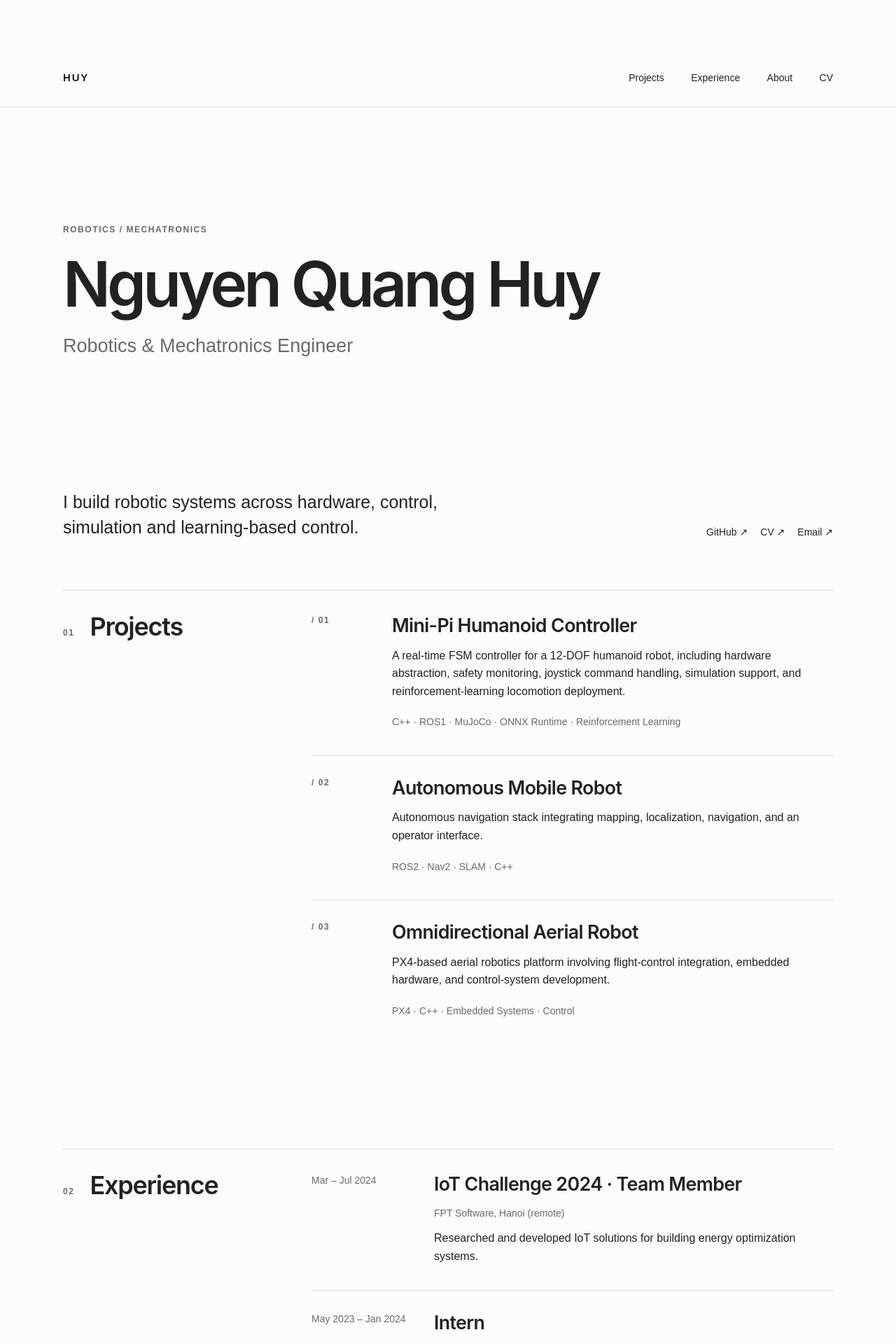
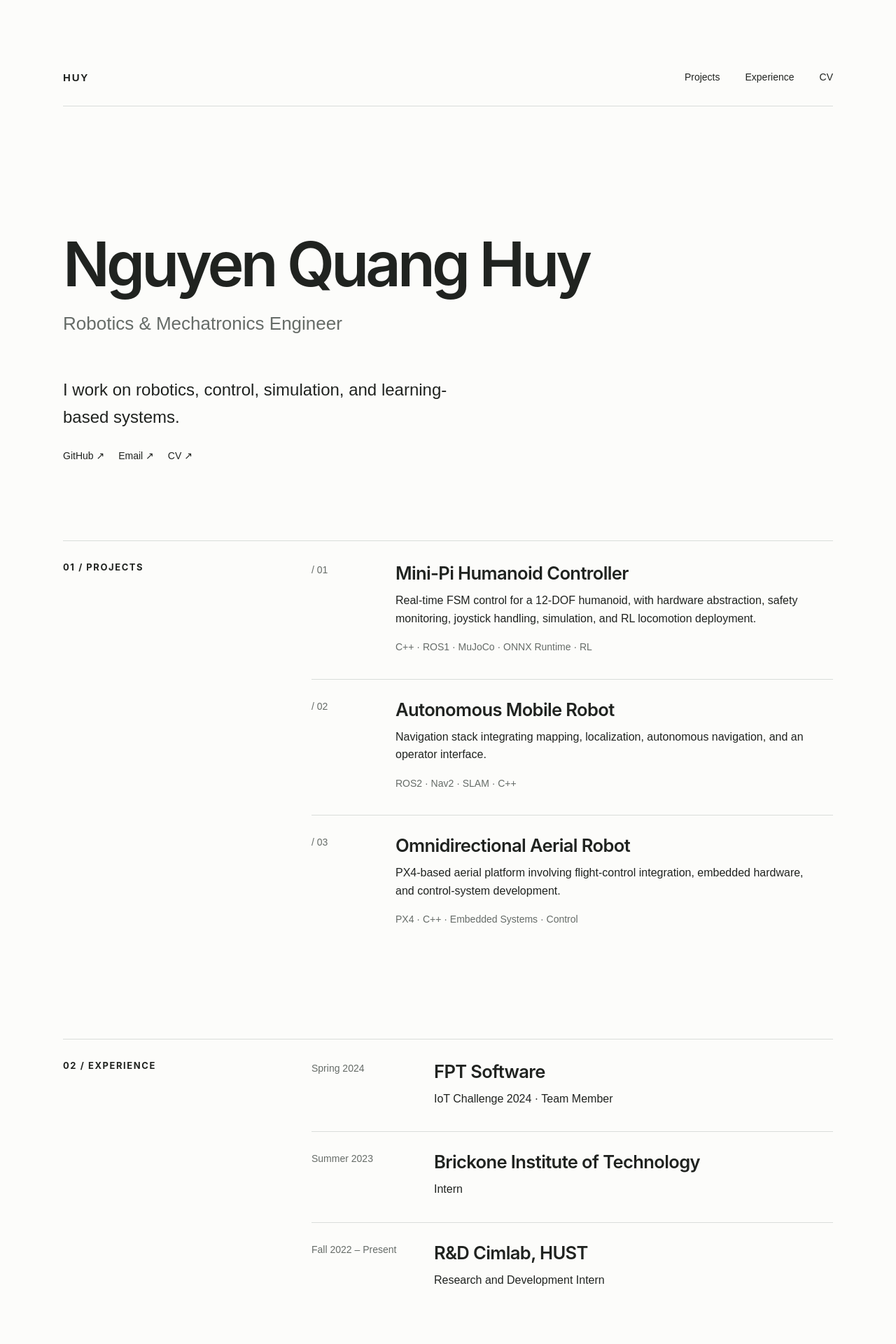
Before and after one commit to huynq03/huynq03.github.io, a Jekyll site: the page built from _pages/about.md, in a window 1280 px wide. Shown: the top 1920 px of the page at 70% size. Built offline with Jekyll 4.4.1, drawn with Linux system fonts in a browser that asks for light colours; some of the changed text lies outside the part shown.

Commit message:
restructure

```diff
--- a/_config.yml
+++ b/_config.yml
@@ -11,7 +11,7 @@ locale                   : "en-US"
 title                    : "Nguyen Quang Huy"
 title_separator          : "-"
 name                     : &name "Nguyen Quang Huy"
-description              : &description "Robotics and Mechatronics Engineering portfolio of Nguyen Quang Huy"
+description              : &description "personal description"
 url                      : https://huynq03.github.io # the base hostname & protocol for your site e.g. "https://mmistakes.github.io"
 baseurl                  : "" # the subpath of your site, e.g. "/blog"
 repository               : "huynq03/huynq03.github.io"
@@ -217,7 +217,7 @@ collections:
     output: true
     permalink: /:collection/:path/
   portfolio:
-    output: false
+    output: true
     permalink: /:collection/:path/
   # talks:
   #   output: false
--- a/_data/navigation.yml
+++ b/_data/navigation.yml
@@ -3,7 +3,5 @@ main:
     url: /#projects
   - title: Experience
     url: /#experience
-  - title: About
-    url: /#about
   - title: CV
-    url: /files/Nguyen-Quang-Huy-CV.pdf
+    url: /cv/
--- a/_layouts/portfolio-home.html
+++ b/_layouts/portfolio-home.html
@@ -6,25 +6,18 @@ layout: compress
 <head>
   <meta charset="utf-8">
   <meta name="viewport" content="width=device-width, initial-scale=1">
-    <meta name="description" content="Nguyen Quang Huy — Robotics & Mechatronics Engineer. Projects in robotic systems, control, simulation, and learning-based control.">
-    <title>Nguyen Quang Huy — Robotics & Mechatronics Engineer</title>
+  <meta name="description" content="Nguyen Quang Huy — Robotics & Mechatronics Engineer">
+  <title>Nguyen Quang Huy — Robotics &amp; Mechatronics Engineer</title>
   <link rel="stylesheet" href="{{ '/assets/css/main.css' | relative_url }}">
 </head>
 <body class="portfolio-site">
-    <header class="portfolio-header">
-      <div class="portfolio-container portfolio-header__inner">
-        <a class="portfolio-brand" href="{{ '/' | relative_url }}" aria-label="Huy, home">HUY</a>
-        <nav class="portfolio-nav" aria-label="Main navigation">
+  <header class="portfolio-header portfolio-container">
+    <a class="portfolio-brand" href="{{ '/' | relative_url }}">HUY</a>
+    <nav aria-label="Main navigation">
       {% for link in site.data.navigation.main %}<a href="{{ link.url | relative_url }}">{{ link.title }}</a>{% endfor %}
     </nav>
-      </div>
   </header>
-    <main id="main-content" class="portfolio-container">
-      {{ content }}
-    </main>
-    <footer class="portfolio-footer portfolio-container">
-      <span>© {{ 'now' | date: '%Y' }} Nguyen Quang Huy</span>
-      <a href="mailto:{{ site.author.email }}">Email ↗</a>
-    </footer>
+  <main class="portfolio-container">{{ content }}</main>
+  <footer class="portfolio-footer portfolio-container">© {{ 'now' | date: '%Y' }} Nguyen Quang Huy</footer>
 </body>
 </html>
--- a/_pages/about.md
+++ b/_pages/about.md
@@ -8,52 +8,47 @@ redirect_from:
 ---
 
 <section class="portfolio-hero" aria-labelledby="hero-title">
-  <div>
-    <p class="portfolio-eyebrow">Robotics / Mechatronics</p>
-    <h1 id="hero-title">Nguyen Quang Huy</h1>
-    <p class="portfolio-hero__role">Robotics &amp; Mechatronics Engineer</p>
-  </div>
-  <div class="portfolio-hero__bottom">
-    <p>I build robotic systems across hardware, control, simulation and learning-based control.</p>
-    <div class="portfolio-links" aria-label="Contact links">
-      <a href="https://github.com/huynq03">GitHub ↗</a>
-      <a href="{{ '/files/Nguyen-Quang-Huy-CV.pdf' | relative_url }}">CV ↗</a>
-      <a href="mailto:{{ site.author.email }}">Email ↗</a>
-    </div>
+  <h1 id="hero-title">Nguyen Quang Huy</h1>
+  <p class="portfolio-role">Robotics &amp; Mechatronics Engineer</p>
+  <p>I work on robotics, control, simulation, and learning-based systems.</p>
+  <div class="portfolio-links">
+    <a href="https://github.com/huynq03">GitHub ↗</a>
+    <a href="mailto:{{ site.author.email }}">Email ↗</a>
+    <a href="{{ '/cv/' | relative_url }}">CV ↗</a>
   </div>
 </section>
 
 <section id="projects" class="portfolio-section" aria-labelledby="projects-title">
-  <div class="portfolio-section__heading"><span class="portfolio-section__number">01</span><h2 id="projects-title">Projects</h2></div>
-  <div class="portfolio-section__body">
-    {% for project in site.data.projects %}
+  <h2 id="projects-title">01 / PROJECTS</h2>
+  <div>
     <article class="portfolio-project">
-      <span class="portfolio-project__index">/ {{ forloop.index | prepend: '0' | slice: -2, 2 }}</span>
-      <div>
-        <h3>{{ project.title }}</h3>
-        <p>{{ project.description }}</p>
-        <p class="portfolio-project__tech">{{ project.technology }}</p>
-      </div>
+      <span class="portfolio-index">/ 01</span>
+      <div><h3>Mini-Pi Humanoid Controller</h3><p>Real-time FSM control for a 12-DOF humanoid, with hardware abstraction, safety monitoring, joystick handling, simulation, and RL locomotion deployment.</p><p class="portfolio-muted">C++ · ROS1 · MuJoCo · ONNX Runtime · RL</p></div>
     </article>
-    {% endfor %}
+    <article class="portfolio-project">
+      <span class="portfolio-index">/ 02</span>
+      <div><h3>Autonomous Mobile Robot</h3><p>Navigation stack integrating mapping, localization, autonomous navigation, and an operator interface.</p><p class="portfolio-muted">ROS2 · Nav2 · SLAM · C++</p></div>
+    </article>
+    <article class="portfolio-project">
+      <span class="portfolio-index">/ 03</span>
+      <div><h3>Omnidirectional Aerial Robot</h3><p>PX4-based aerial platform involving flight-control integration, embedded hardware, and control-system development.</p><p class="portfolio-muted">PX4 · C++ · Embedded Systems · Control</p></div>
+    </article>
   </div>
 </section>
 
 <section id="experience" class="portfolio-section" aria-labelledby="experience-title">
-  <div class="portfolio-section__heading"><span class="portfolio-section__number">02</span><h2 id="experience-title">Experience</h2></div>
-  <div class="portfolio-section__body">
-    <article class="portfolio-experience"><p class="portfolio-experience__date">Mar – Jul 2024</p><div><h3>IoT Challenge 2024 · Team Member</h3><p class="portfolio-experience__organization">FPT Software, Hanoi (remote)</p><p>Researched and developed IoT solutions for building energy optimization systems.</p></div></article>
-    <article class="portfolio-experience"><p class="portfolio-experience__date">May 2023 – Jan 2024</p><div><h3>Intern</h3><p class="portfolio-experience__organization">Brickone Institute of Technology</p><p>Programmed Arduino and designed a basic web interface for Wi-Fi control using ESP32.</p></div></article>
-    <article class="portfolio-experience"><p class="portfolio-experience__date">Fall 2022 – present*</p><div><h3>Research and Development Intern</h3><p class="portfolio-experience__organization">R&amp;D Cimlab, Hanoi University of Science and Technology</p><p>Studied machining methods and graduation projects.</p></div></article>
-    <p class="portfolio-note">* Dates reflect the existing CV and have not been recently verified.</p>
+  <h2 id="experience-title">02 / EXPERIENCE</h2>
+  <div>
+    <article class="portfolio-experience"><span class="portfolio-muted">Spring 2024</span><div><h3>FPT Software</h3><p>IoT Challenge 2024 · Team Member</p></div></article>
+    <article class="portfolio-experience"><span class="portfolio-muted">Summer 2023</span><div><h3>Brickone Institute of Technology</h3><p>Intern</p></div></article>
+    <article class="portfolio-experience"><span class="portfolio-muted">Fall 2022 – Present</span><div><h3>R&amp;D Cimlab, HUST</h3><p>Research and Development Intern</p></div></article>
   </div>
 </section>
 
 <section id="about" class="portfolio-section" aria-labelledby="about-title">
-  <div class="portfolio-section__heading"><span class="portfolio-section__number">03</span><h2 id="about-title">About</h2></div>
-  <div class="portfolio-section__body portfolio-about">
-    <p>I studied Mechatronics Engineering at Hanoi University of Science and Technology. My work spans robotics, control, reinforcement learning, embedded systems, and autonomous systems.</p>
-    <dl><div><dt>Education</dt><dd>B.S. in Mechatronics Engineering<br>Hanoi University of Science and Technology<br>2021 – present*</dd></div><div><dt>Interests</dt><dd>Robotics · Control · Reinforcement Learning · Embedded Systems · Autonomous Systems</dd></div></dl>
-    <p class="portfolio-note">* Education status reflects the existing CV and has not been recently verified.</p>
+  <h2 id="about-title">03 / ABOUT</h2>
+  <div class="portfolio-about">
+    <p>Mechatronics Engineering at Hanoi University of Science and Technology.</p>
+    <p class="portfolio-muted">Interests: Robotics · Control · Reinforcement Learning · Autonomous Systems</p>
   </div>
 </section>
--- a/_pages/portfolio.html
+++ b/_pages/portfolio.html
@@ -1,5 +1,4 @@
 ---
-published: false
 layout: archive
 title: "Portfolio"
 permalink: /portfolio/
--- a/assets/css/main.scss
+++ b/assets/css/main.scss
@@ -39,65 +39,55 @@
 @import "vendor/font-awesome/brands";
 @import "vendor/magnific-popup/magnific-popup";
 @import "print";
-/* One-page portfolio. Scoped to its standalone layout. */
+
+/* One-page portfolio */
 .portfolio-site {
-  --ink: #202320;
-  --muted: #666c68;
-  --line: #d9ddda;
+  background: #fcfcfa; color: #202320; font: 16px/1.6 Arial, Helvetica, sans-serif;
   margin: 0;
-  background: #fcfcfa;
-  color: var(--ink);
-  font-family: Arial, Helvetica, sans-serif;
-  font-size: 16px;
-  line-height: 1.6;
+  *, *::before, *::after { box-sizing: border-box; }
+  a { color: inherit; text-decoration: none; }
+  a:hover { color: #546a60; }
+  a:focus-visible { outline: 2px solid currentColor; outline-offset: 4px; }
+  h1, h2, h3, p { margin-top: 0; }
 }
-.portfolio-site *, .portfolio-site *::before, .portfolio-site *::after { box-sizing: border-box; }
-.portfolio-site a { color: inherit; text-decoration: none; }
-.portfolio-site a:hover { color: #546a60; }
-.portfolio-site a:focus-visible { outline: 2px solid currentColor; outline-offset: 4px; }
 .portfolio-container { width: min(100% - 64px, 1100px); margin-inline: auto; }
-.portfolio-header { border-bottom: 1px solid var(--line); }
-.portfolio-header__inner { min-height: 82px; display: flex; align-items: center; justify-content: space-between; gap: 24px; }
+.portfolio-header {
+  min-height: 82px; display: flex; align-items: center; justify-content: space-between;
+  gap: 24px; border-bottom: 1px solid #d9ddda;
+  nav { display: flex; flex-wrap: wrap; gap: 12px 36px; font-size: 14px; }
+}
 .portfolio-brand { font-size: 15px; font-weight: 800; letter-spacing: .12em; }
-.portfolio-nav { display: flex; flex-wrap: wrap; gap: 12px clamp(18px, 3vw, 40px); font-size: 14px; }
-.portfolio-hero { min-height: min(690px, 82svh); padding: clamp(80px, 13vw, 170px) 0 72px; display: flex; flex-direction: column; justify-content: space-between; gap: 80px; }
-.portfolio-eyebrow, .portfolio-section__number, .portfolio-project__index { color: var(--muted); font-size: 12px; font-weight: 700; letter-spacing: .13em; text-transform: uppercase; }
-.portfolio-eyebrow { margin: 0 0 20px; }
-.portfolio-hero h1 { margin: 0; max-width: 1000px; font-size: clamp(48px, 7vw, 92px); line-height: 1.05; letter-spacing: -.055em; font-weight: 600; }
-.portfolio-hero__role { margin: 20px 0 0; color: var(--muted); font-size: clamp(19px, 2.4vw, 27px); }
-.portfolio-hero__bottom { display: flex; justify-content: space-between; align-items: end; gap: 36px; }
-.portfolio-hero__bottom > p { max-width: 590px; margin: 0; font-size: clamp(19px, 2.1vw, 25px); line-height: 1.45; }
-.portfolio-links { display: flex; flex-wrap: wrap; gap: 18px; white-space: nowrap; font-size: 14px; }
-.portfolio-section { border-top: 1px solid var(--line); padding: 30px 0 clamp(96px, 12vw, 150px); display: grid; grid-template-columns: minmax(180px, 29%) 1fr; gap: 36px; scroll-margin-top: 30px; }
-.portfolio-section__heading { display: flex; align-items: baseline; gap: 22px; }
-.portfolio-section h2 { margin: 0; font-size: clamp(26px, 3vw, 36px); line-height: 1.2; font-weight: 600; letter-spacing: -.035em; }
-.portfolio-section__body { min-width: 0; }
-.portfolio-project, .portfolio-experience { display: grid; grid-template-columns: 95px 1fr; gap: 20px; border-top: 1px solid var(--line); padding: 29px 0 36px; }
-.portfolio-project:first-child, .portfolio-experience:first-child { border-top: 0; padding-top: 3px; }
-.portfolio-project h3, .portfolio-experience h3 { margin: 0 0 13px; font-size: clamp(20px, 2.1vw, 27px); line-height: 1.25; letter-spacing: -.025em; font-weight: 600; }
-.portfolio-project p, .portfolio-experience p { margin: 0; max-width: 610px; }
-.portfolio-project__tech { margin-top: 20px !important; color: var(--muted); font-size: 14px; }
+.portfolio-hero {
+  min-height: 620px; padding: clamp(100px, 14vw, 180px) 0 85px;
+  h1 { font-size: clamp(48px, 7vw, 88px); line-height: 1.05; letter-spacing: -.055em; font-weight: 600; margin-bottom: 18px; }
+  > p:not(.portfolio-role) { max-width: 580px; font-size: clamp(19px, 2vw, 24px); margin: 55px 0 25px; }
+}
+.portfolio-role { color: #666c68; font-size: clamp(19px, 2.4vw, 26px); }
+.portfolio-links { display: flex; flex-wrap: wrap; gap: 20px; font-size: 14px; }
+.portfolio-section {
+  border-top: 1px solid #d9ddda; padding: 30px 0 125px;
+  display: grid; grid-template-columns: 29% 1fr; gap: 36px; scroll-margin-top: 30px;
+  h2 { margin: 0; font-size: 13px; font-weight: 700; letter-spacing: .12em; }
+  h3 { font-size: clamp(20px, 2vw, 26px); line-height: 1.25; letter-spacing: -.025em; font-weight: 600; margin-bottom: 10px; }
+  p { max-width: 610px; margin-bottom: 0; }
+}
+.portfolio-project, .portfolio-experience {
+  display: grid; grid-template-columns: 100px 1fr; gap: 20px;
+  padding: 27px 0 34px; border-top: 1px solid #d9ddda;
+  &:first-child { border-top: 0; padding-top: 0; }
+}
+.portfolio-index, .portfolio-muted { color: #666c68; font-size: 14px; }
+.portfolio-project .portfolio-muted { margin-top: 17px; }
 .portfolio-experience { grid-template-columns: 155px 1fr; }
-.portfolio-experience__date, .portfolio-experience__organization, .portfolio-note { color: var(--muted); font-size: 14px; }
-.portfolio-experience__organization { margin-bottom: 12px !important; }
-.portfolio-note { margin: 8px 0 0; }
-.portfolio-about > p:first-child { max-width: 660px; margin: 0 0 38px; font-size: clamp(19px, 2vw, 24px); line-height: 1.5; }
-.portfolio-about dl { margin: 0; border-top: 1px solid var(--line); }
-.portfolio-about dl > div { display: grid; grid-template-columns: 155px 1fr; gap: 20px; border-bottom: 1px solid var(--line); padding: 20px 0; }
-.portfolio-about dt { color: var(--muted); font-size: 14px; }
-.portfolio-about dd { margin: 0; }
-.portfolio-footer { display: flex; justify-content: space-between; gap: 20px; border-top: 1px solid var(--line); padding-block: 28px 42px; color: var(--muted); font-size: 13px; }
-html { scroll-behavior: smooth; }
+.portfolio-about p + p { margin-top: 18px; }
+.portfolio-footer { border-top: 1px solid #d9ddda; padding: 28px 0 42px; color: #666c68; font-size: 13px; }
 @media (max-width: 800px) {
-  .portfolio-section { grid-template-columns: 1fr; gap: 42px; }
-  .portfolio-hero__bottom { align-items: start; flex-direction: column; }
+  .portfolio-section { grid-template-columns: 1fr; gap: 38px; }
 }
 @media (max-width: 520px) {
   .portfolio-container { width: min(100% - 36px, 1100px); }
-  .portfolio-header__inner { align-items: start; flex-direction: column; justify-content: center; padding-block: 18px; gap: 10px; }
-  .portfolio-nav { width: 100%; justify-content: space-between; gap: 8px; font-size: 13px; }
-  .portfolio-hero { min-height: 620px; padding: 90px 0 65px; gap: 90px; }
-  .portfolio-project, .portfolio-experience, .portfolio-about dl > div { grid-template-columns: 1fr; gap: 10px; }
-  .portfolio-project h3, .portfolio-experience h3 { margin-top: 3px; }
+  .portfolio-header { min-height: 0; align-items: start; flex-direction: column; gap: 8px; padding-block: 18px; }
+  .portfolio-header nav { width: 100%; justify-content: space-between; gap: 8px; font-size: 13px; }
+  .portfolio-hero { min-height: 560px; padding: 95px 0 75px; }
+  .portfolio-project, .portfolio-experience { grid-template-columns: 1fr; gap: 8px; }
 }
-@media (prefers-reduced-motion: reduce) { html { scroll-behavior: auto; } }
```
Also changed, not shown: _data/projects.yml (deleted, +0 -9 lines), 1 other file. Lines whose indentation alone changed are shown as unchanged.
